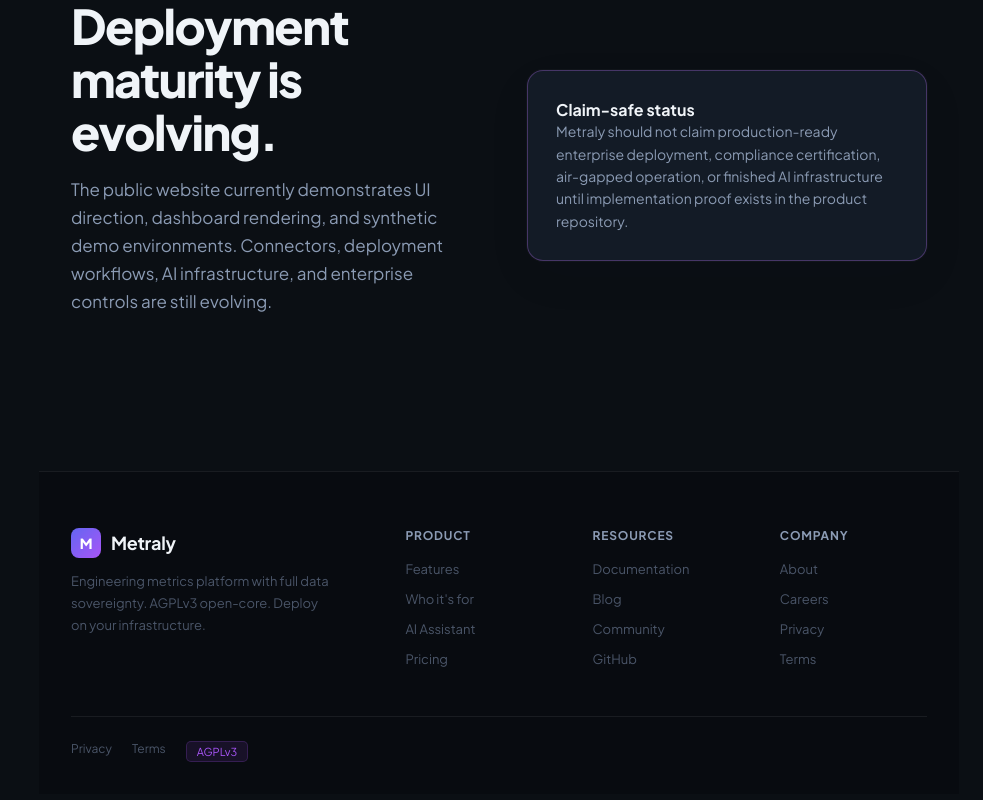
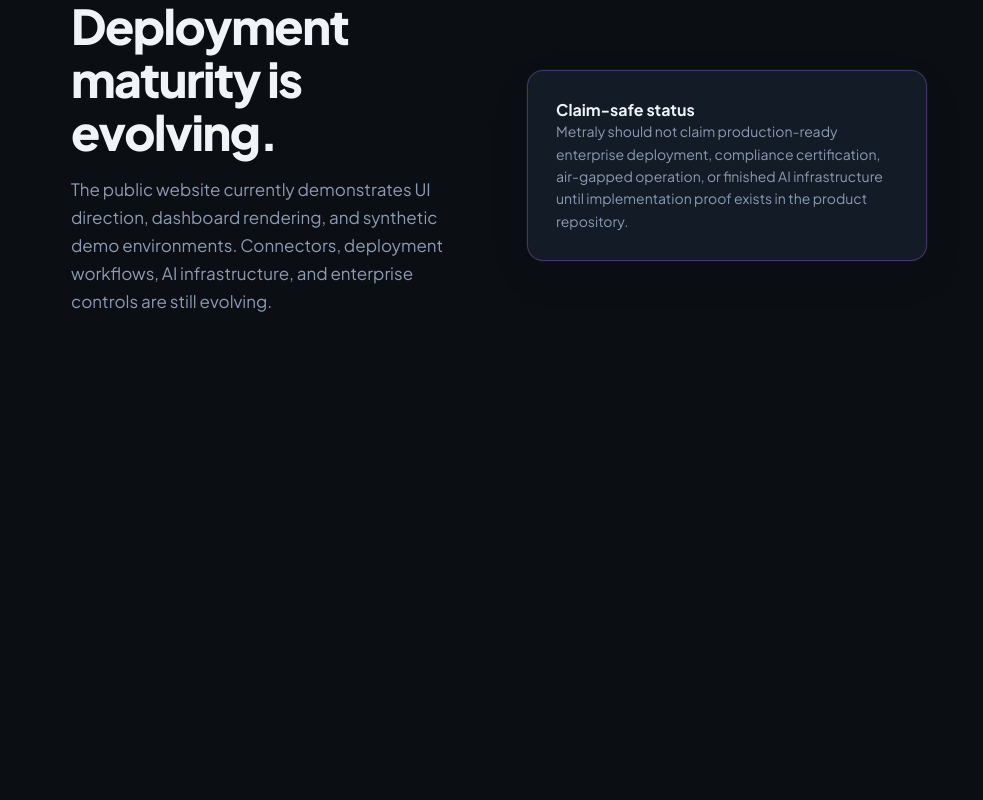
Before and after one commit to getmetraly/website, a Next.js app: page /docs/self-hosting in a window 1280 px wide. Shown: the part 1436-2236 px from the top of the page, without its empty margins (297-1280 px from the left). After the commit the page ends 1987 px from the top, so only its background shows below. Built offline with nearby package versions, Linux system fonts and the light colour scheme.

Commit message:
fix(docs): remove nested shell from self hosting page

```diff
--- a/app/docs/self-hosting/page.tsx
+++ b/app/docs/self-hosting/page.tsx
@@ -1,5 +1,4 @@
 import Link from "next/link";
-import { SiteShell } from "@/components/site-shell";
 import styles from "@/components/marketing/marketing.module.css";
 
 export const metadata = {
@@ -9,7 +8,6 @@ export const metadata = {
 
 export default function SelfHostingDocsPage() {
   return (
-    <SiteShell>
     <main className={styles.page}>
       <section className={styles.hero}>
         <div className={styles.heroGlow} />
@@ -48,6 +46,5 @@ export default function SelfHostingDocsPage() {
         </div>
       </section>
     </main>
-    </SiteShell>
   );
 }
```
Lines whose indentation alone changed are shown as unchanged.
